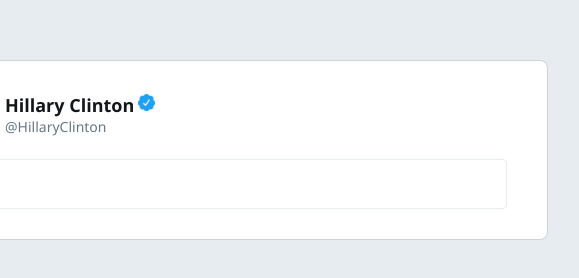
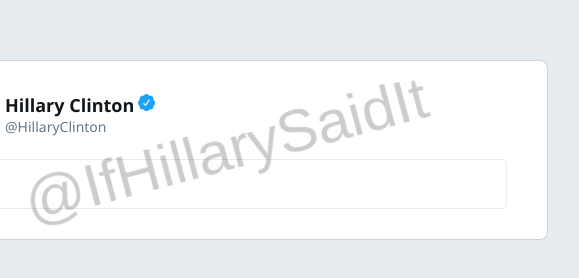
Before and after one commit to josiah-keller/if-hillary-said-it, a website: page tweet-renderer/tweet.html in a window 1280 px wide. Shown: the full height of the page, 414-993 px from the left. Drawn offline with Linux system fonts and the light colour scheme.

Commit message:
Add watermark to rendered tweets

```diff
--- a/tweet-renderer/tweet.html
+++ b/tweet-renderer/tweet.html
@@ -617,5 +617,25 @@
       </div>
     </div>
   </div>
+
+  <style>
+    .renderer-watermark {
+      position: absolute;
+      text-align: center;
+      width: 100%;
+      left: 0px;
+      top: 140px;
+      transform: rotate(-15deg);
+      transform-origin: center center;
+      font-family: Arial, Helvetica, sans-serif;
+      font-size: 60px;
+      color: #000;
+      opacity: 0.2;
+      z-index: 5000;
+    }
+  </style>
+  <div class="renderer-watermark">
+    @IfHillarySaidIt
+  </div>
   </body>
 </html>
```
